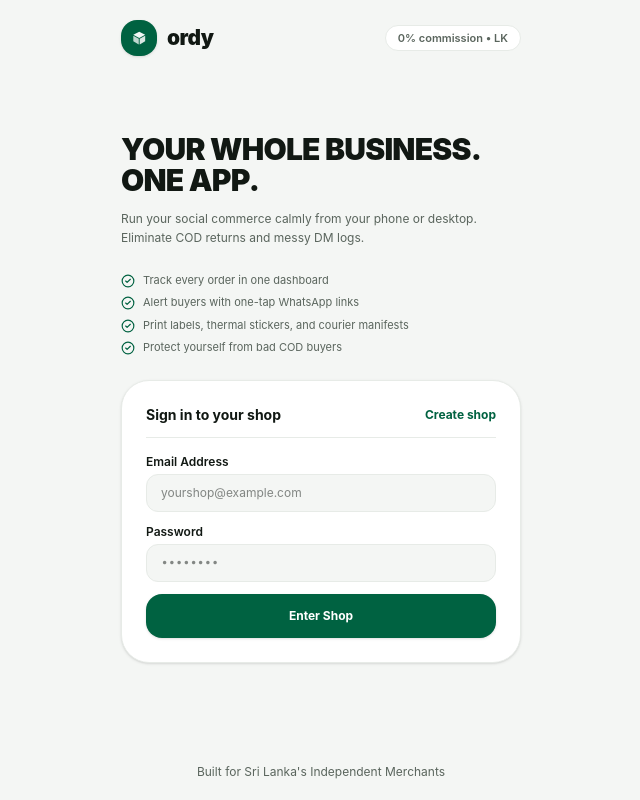
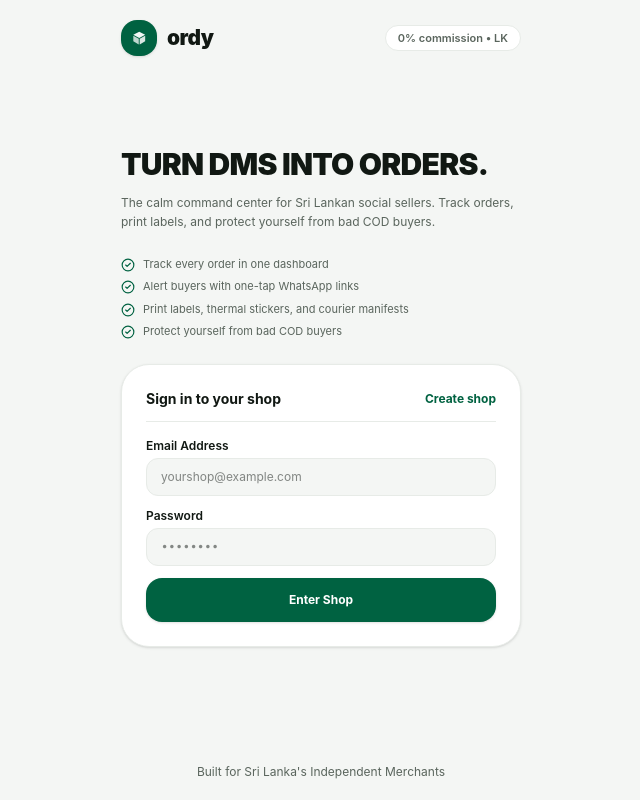
Before and after one commit to rakeeb135/orderly, a React (Vite) app: page /login in a window 1280 px wide. Shown: the whole page, without its empty margins (319-959 px from the left). Built offline with nearby package versions, Linux system fonts and the light colour scheme; no server answers.

Commit message:
branding: replace headline with original tagline

```diff
--- a/src/pages/Auth.jsx
+++ b/src/pages/Auth.jsx
@@ -133,12 +133,12 @@ export default function Auth() {
         {/* Hero copy */}
         <div className="space-y-3">
           <h1 className="text-3xl font-black text-[#111813] tracking-tight uppercase leading-[1.05]">
-            {isRegistering ? 'Launch your store in 60 seconds.' : 'Your whole business. One app.'}
+            {isRegistering ? 'Launch your store in 60 seconds.' : 'Turn DMs into orders.'}
           </h1>
           <p className="text-xs text-[#5A655D] leading-relaxed">
             {isRegistering
               ? 'Set up your store, add products, and start taking orders from WhatsApp and Instagram — all in one place.'
-              : 'Run your social commerce calmly from your phone or desktop. Eliminate COD returns and messy DM logs.'}
+              : 'The calm command center for Sri Lankan social sellers. Track orders, print labels, and protect yourself from bad COD buyers.'}
           </p>
         </div>
 
```
Also changed, not shown: 1 other file (tests, documents, lock files or other folders).
